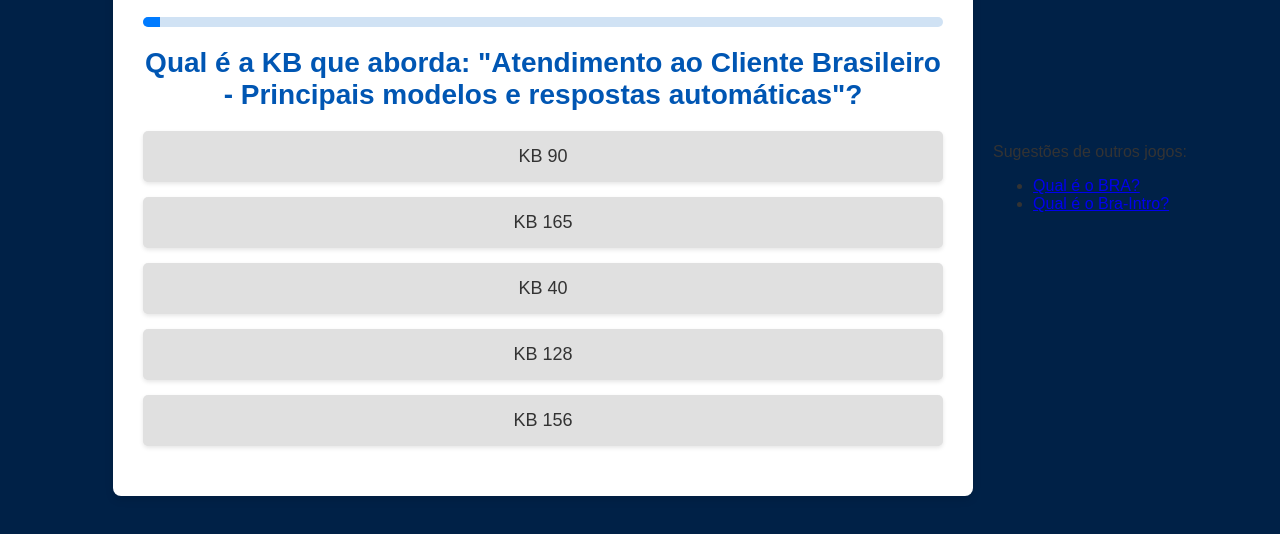
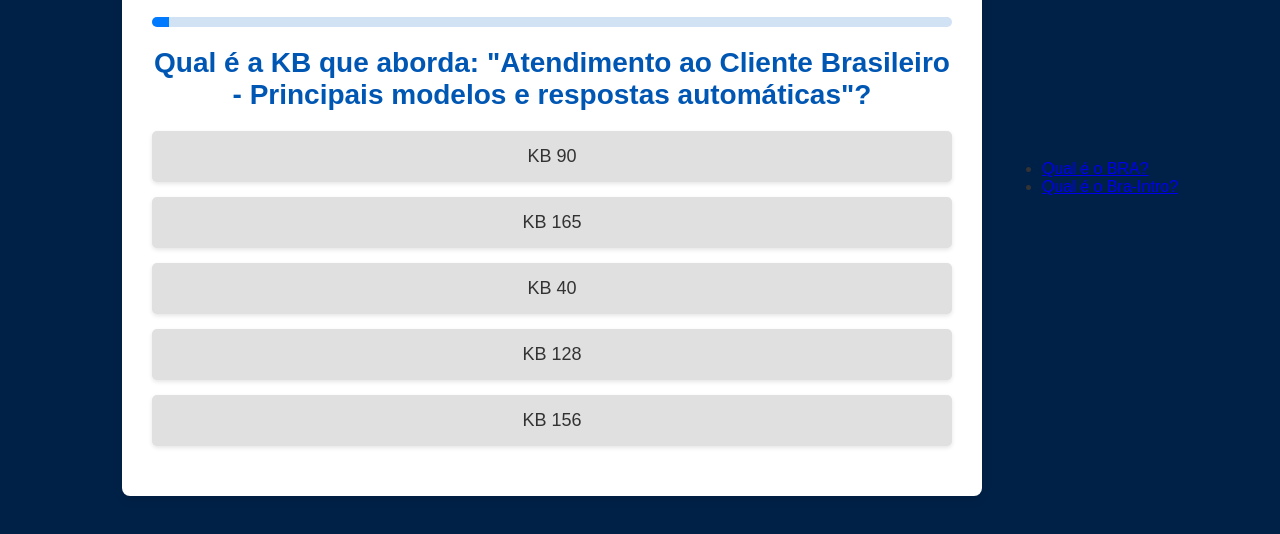
Before and after one commit to GeovanaJL/kbs, a plain HTML site: page index.html in a window 1280 px wide. Shown: the part 222-756 px from the top of the page. Drawn offline with Linux system fonts and the light colour scheme.

Commit message:
Update index.html
radape2

```diff
--- a/index.html
+++ b/index.html
@@ -23,8 +23,7 @@
     </div>
 
     <footer class="footer">
-        <p>Sugestões de outros jogos:</p>
-        <ul>
+              <ul>
             <li><a href="https://geovanajl.github.io/bra/" >Qual é o BRA?</a></li>
             <li><a href="https://geovanajl.github.io/braintro/" >Qual é o Bra-Intro?</a></li>
         </ul>
```
